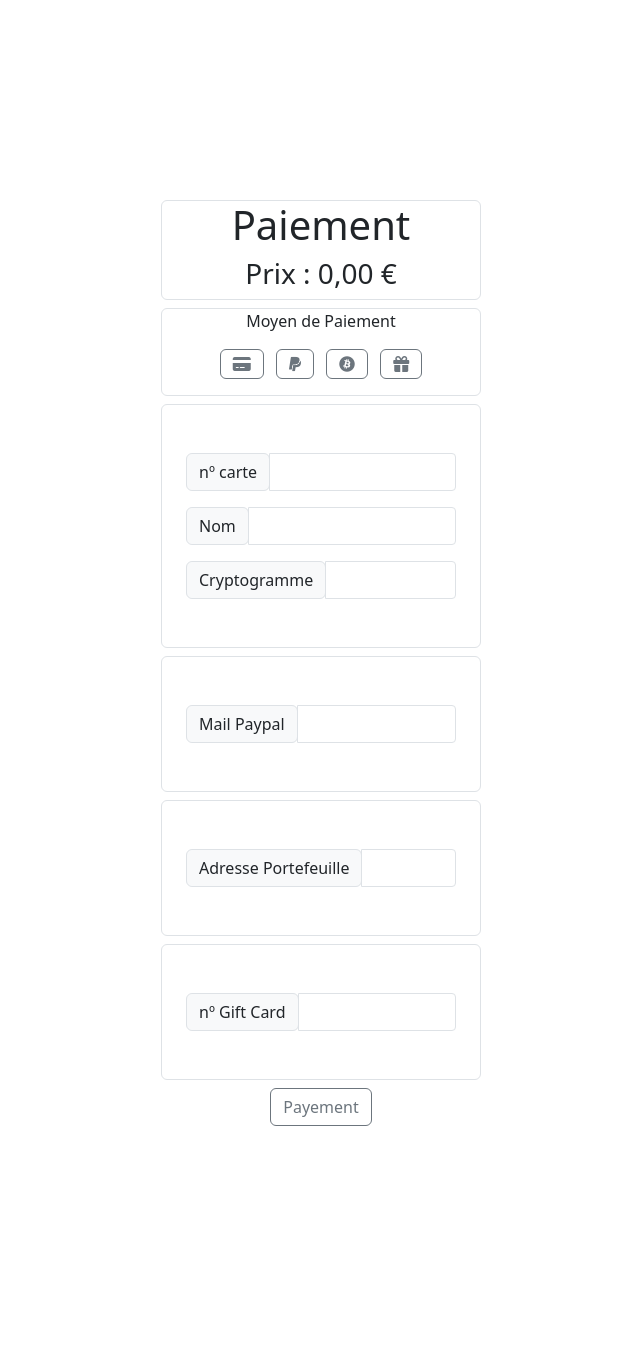
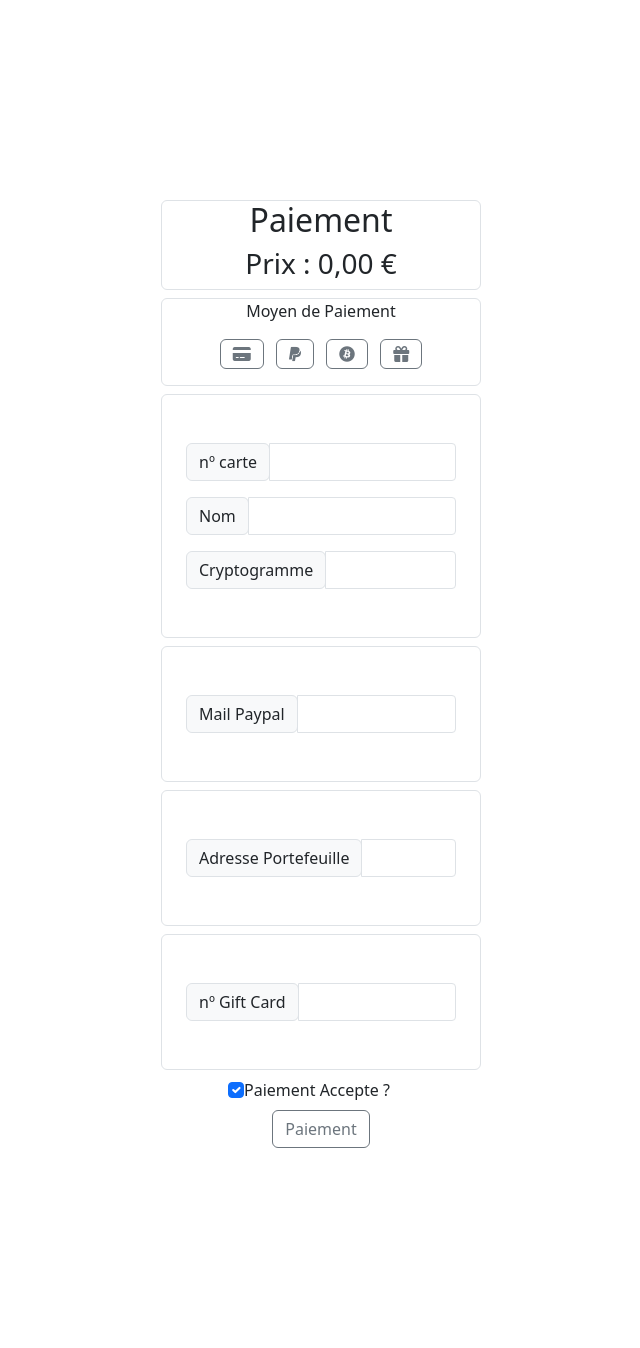
Before and after one commit to Debl0xMain/AppWeb, a Symfony app: template templates/page/paiement.html.twig in a window 1280 px wide. Shown: the whole page, without its empty margins (319-959 px from the left). Before the commit the page ends 1126 px from the top, so only its background shows below. Run offline with Twig, Linux system fonts and the light colour scheme; the template is opened without the code that fills it, so the values that code supplies are empty; some libraries are stand-ins or nearby versions.

Commit message:
paiement

```diff
--- a/templates/base.html.twig
+++ b/templates/base.html.twig
@@ -33,8 +33,10 @@
         {% endif %}
 
     {# BodyBlock #}
+    <main>
         {% block body %}
         {% endblock %}
+    </main>
     {# footer  #}
         <article class="mb-1 navbar_bg row mx-auto w-75 text h-1 center row fixed-bottom rounded py-2 footer_responsive">
             <button class="btn col btn_footer">
--- a/templates/base_fils.html.twig
+++ b/templates/base_fils.html.twig
@@ -33,7 +33,7 @@
             <img class="logo_fact" src='https://127.0.0.1:8000/assets/logo/logogv.png' alt="logo">
         </section>
         <section class="col text-start">
-            <h1 class="mx-auto text_header">Green Village</h1>
+            <h2 class="mx-auto text_header">Green Village</h2>
         </section>
     </nav>
     {% block files %}
--- a/templates/frag/_modal.html.twig
+++ b/templates/frag/_modal.html.twig
@@ -35,7 +35,7 @@
                         {% if error %}
                             <div class="alert alert-danger">{{ error.messageKey|trans(error.messageData, 'security') }}</div>
                         {% endif %}
-                        <h1 class="h3 mb-3 font-weight-normal">Please sign in</h1>
+                        <h2 class="h3 mb-3 font-weight-normal">Please sign in</h2>
                         <label for="inputUserEmail">Email</label>
                         <input type="email" value="{{ last_username }}" name="userEmail" id="inputUserEmail" class="form-control" autocomplete="email" required autofocus>
                         <label for="inputpassword">password</label>
@@ -56,7 +56,7 @@
                         {% for flash_error in app.flashes('verify_email_error') %}
                             <div class="alert alert-danger" role="alert">{{ flash_error }}</div>
                         {% endfor %}
-                        <h1 class="font-weight-bold">Inscription</h1>
+                        <h2 class="font-weight-bold">Inscription</h2>
                         {{ form_start(registrationForm, {'attr': {'novalidate': 'novalidate'}}) }}
                             {{ form_widget(registrationForm) }}
                         {{ form_end(registrationForm) }}
--- a/templates/page/paiement.html.twig
+++ b/templates/page/paiement.html.twig
@@ -19,7 +19,7 @@
     <body class="mx-auto py-auto text-center py-5 my-5">
     <article class="py-5 my-5">
         <div class="border w-25 my-2  mx-auto rounded row">
-            <h1>Paiement</h1>
+            <h2>Paiement</h2>
             <h3>Prix : {{prix|number_format(2, ',', ' ' ) }} €</h3>
         </div>
         <div class="border w-25 my-2  mx-auto rounded">
@@ -89,8 +89,18 @@
                 </div>
             </div>
         </section>
-            <section class=" w-25 my-2  mx-auto rounded">
-                <button class="btn btn-outline-secondary">Payement</button>
+{#
+ #}
+ <div class="form-check text-center px-5 mx-5 d-flex justify-content-center w25">
+  <input class="form-check-input" type="checkbox" value="" id="flexCheckChecked" checked>
+  <label class="form-check-label" for="flexCheckChecked">
+Paiement Accepte ?
+  </label>
+</div>
+{#
+#}
+        <section class=" w-25 my-2  mx-auto rounded">
+                <button class="btn btn-outline-secondary" id='send_data_paiement'>Paiement</button>
         </section>
     </article>
 
--- a/templates/page/profile.html.twig
+++ b/templates/page/profile.html.twig
@@ -13,7 +13,7 @@
                 {{ message }}
             </div>
 {% endfor %}
-<h1 class="my-4 text-center">Profil</h1>
+<h2 class="my-4 text-center">Profil</h2>
 <article class="row my-2 mx-2">
 {# Form Modif profile #}
     <section class="col text-center">
--- a/templates/registration/confirmation_email.html.twig
+++ b/templates/registration/confirmation_email.html.twig
@@ -1,4 +1,4 @@
-<h1>Hi! Please confirm your email!</h1>
+<h2>Hi! Please confirm your email!</h2>
 
 <p>
     Please confirm your email address by clicking the following link: <br><br>
```
Also changed, not shown: src/Controller/PageController.php (+14 -1 lines), templates/page/confirmation_panier.html.twig (+6 -7 lines).
